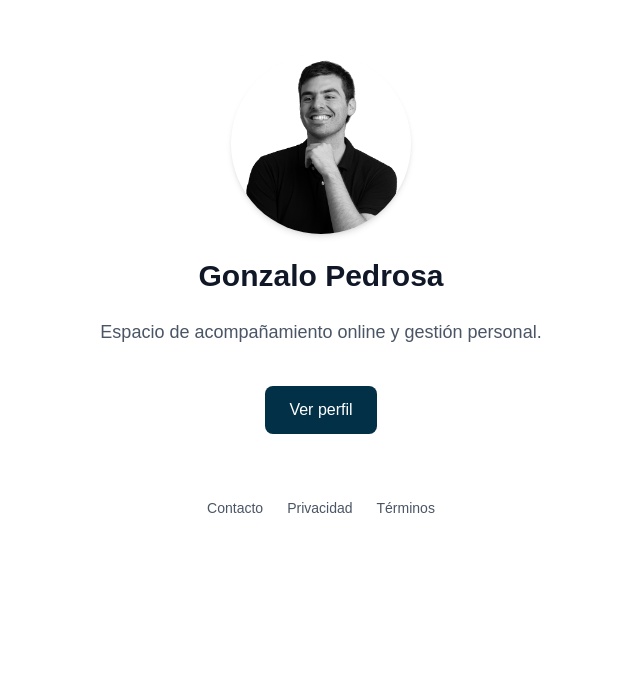
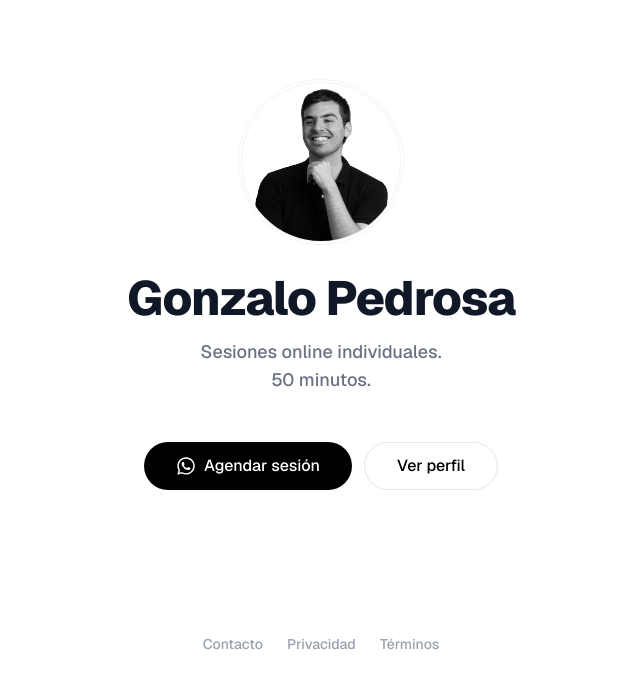
Before and after one commit to gpedrosad/gpedrosa, a Next.js app: page / in a window 1280 px wide. Shown: the part 114-800 px from the top of the page, without its empty margins (319-959 px from the left). Built offline with nearby package versions, Linux system fonts and the light colour scheme; no server answers.

Commit message:
cambio perfil

```diff
--- a/src/app/page.tsx
+++ b/src/app/page.tsx
@@ -1,40 +1,58 @@
-// src/app/page.tsx
 import Image from "next/image";
 import Link from "next/link";
+import { FaWhatsapp } from "react-icons/fa";
 
 export default function Home() {
   return (
-    <div className="min-h-screen flex flex-col items-center justify-center p-8 text-center bg-white">
-      <main className="max-w-2xl flex flex-col items-center gap-6">
+    <div className="relative flex min-h-screen flex-col items-center justify-center bg-white p-6 font-sans text-black selection:bg-gray-200">
+      <main className="flex w-full max-w-md flex-col items-center gap-8 text-center animate-in fade-in zoom-in duration-500 slide-in-from-bottom-4">
+        <div className="relative h-32 w-32 overflow-hidden rounded-full border border-gray-100 shadow-sm sm:h-40 sm:w-40 ring-1 ring-gray-100 ring-offset-2">
           <Image
             src="/yo.png"
-          alt="Foto de Gonzalo Pedrosa"
-          width={180}
-          height={180}
-          className="rounded-full shadow-md"
+            alt="Gonzalo Pedrosa"
+            fill
+            className="object-cover"
             priority
           />
-        <h1 className="text-3xl font-bold text-gray-900">Gonzalo Pedrosa</h1>
-        <p className="text-gray-600 text-lg">
-          Espacio de acompañamiento online y gestión personal.
+        </div>
+
+        <div className="space-y-4">
+          <h1 className="text-4xl font-extrabold tracking-tight text-gray-900 sm:text-5xl">
+            Gonzalo Pedrosa
+          </h1>
+          <p className="mx-auto text-lg text-gray-500 font-medium">
+            Sesiones online individuales.
+            <br />50 minutos.
           </p>
+        </div>
 
+        <div className="flex w-full flex-col gap-3 pt-4 sm:flex-row sm:justify-center">
+          <Link
+            href="https://wa.me/56968257817"
+            target="_blank"
+            rel="noopener noreferrer"
+            className="group inline-flex h-12 w-full items-center justify-center gap-2 rounded-full bg-black px-8 text-base font-medium text-white transition-all hover:bg-gray-800 hover:shadow-lg active:scale-95 sm:w-auto"
+          >
+            <FaWhatsapp className="text-xl" />
+            <span>Agendar sesión</span>
+          </Link>
           <Link
             href="/perfil"
-          className="mt-4 bg-[#023047] text-white px-6 py-3 rounded-lg font-medium hover:bg-[#03506f] transition"
+            className="inline-flex h-12 w-full items-center justify-center rounded-full border border-gray-200 bg-white px-8 text-base font-medium text-black transition-all hover:border-gray-400 hover:bg-gray-50 active:scale-95 sm:w-auto"
           >
             Ver perfil
           </Link>
+        </div>
       </main>
 
-      <footer className="mt-16 flex flex-wrap justify-center gap-6 text-sm text-gray-600">
-        <Link href="/contacto" className="hover:underline">
+      <footer className="absolute bottom-8 flex gap-6 text-sm font-medium text-gray-400">
+        <Link href="/contacto" className="hover:text-black transition-colors">
           Contacto
         </Link>
-        <Link href="/privacidad" className="hover:underline">
+        <Link href="/privacidad" className="hover:text-black transition-colors">
           Privacidad
         </Link>
-        <Link href="/terminos" className="hover:underline">
+        <Link href="/terminos" className="hover:text-black transition-colors">
           Términos
         </Link>
       </footer>
```
Lines whose indentation alone changed are shown as unchanged.
